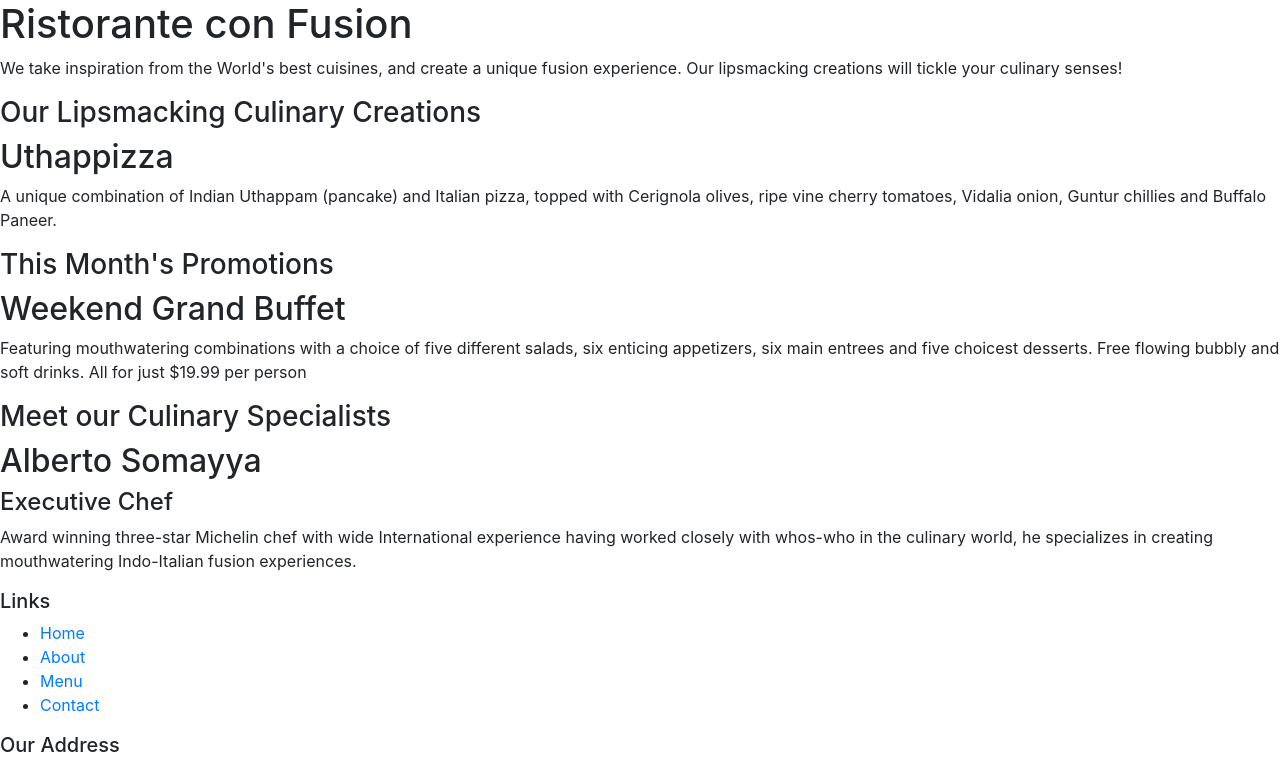
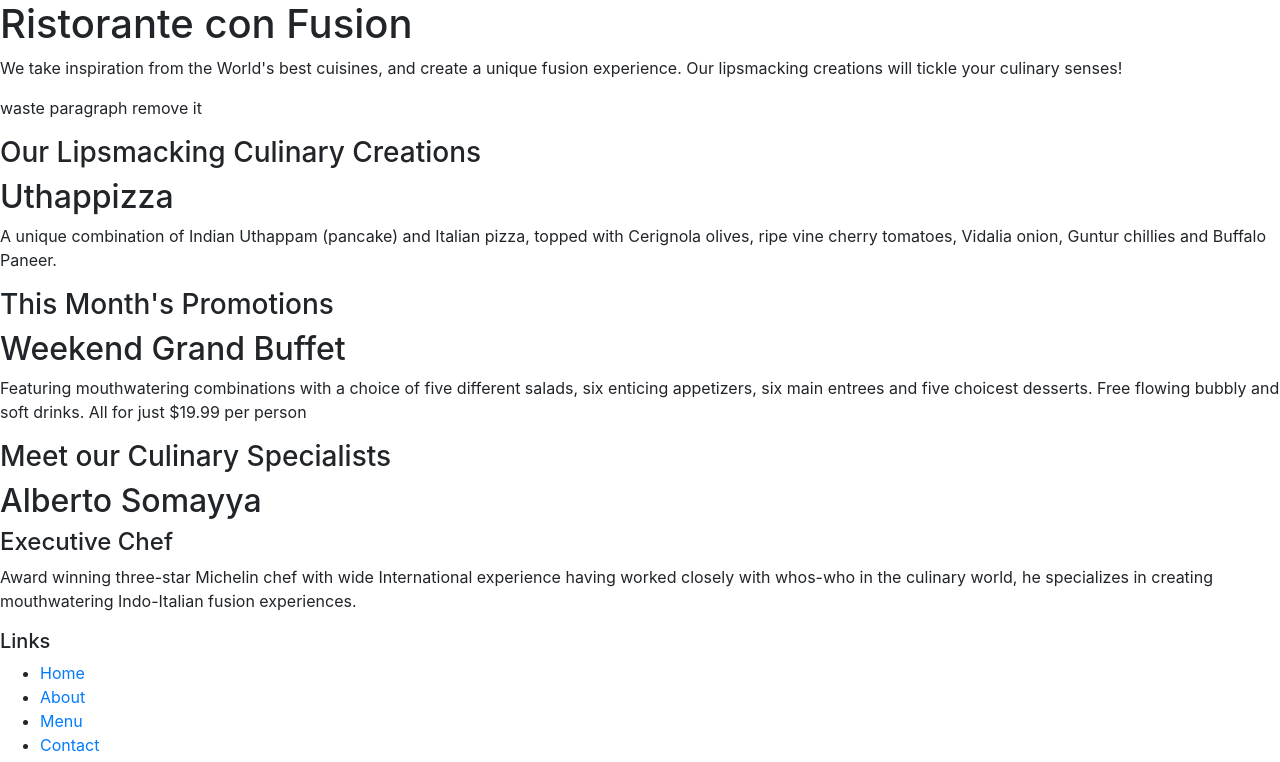
Before and after one commit to itsaqibkhan/git-test, a website: page index.html in a window 1280 px wide. Shown: the top 762 px of the page. Drawn offline with nearby package versions, Linux system fonts and the light colour scheme.

Commit message:
To check git working

```diff
--- a/index.html
+++ b/index.html
@@ -20,6 +20,7 @@
                 <div>
                     <h1>Ristorante con Fusion</h1>
                     <p>We take inspiration from the World's best cuisines, and create a unique fusion experience. Our lipsmacking creations will tickle your culinary senses!</p>
+                    <p>waste paragraph remove it</p>
                 </div>
                 <div>
                 </div>
```
